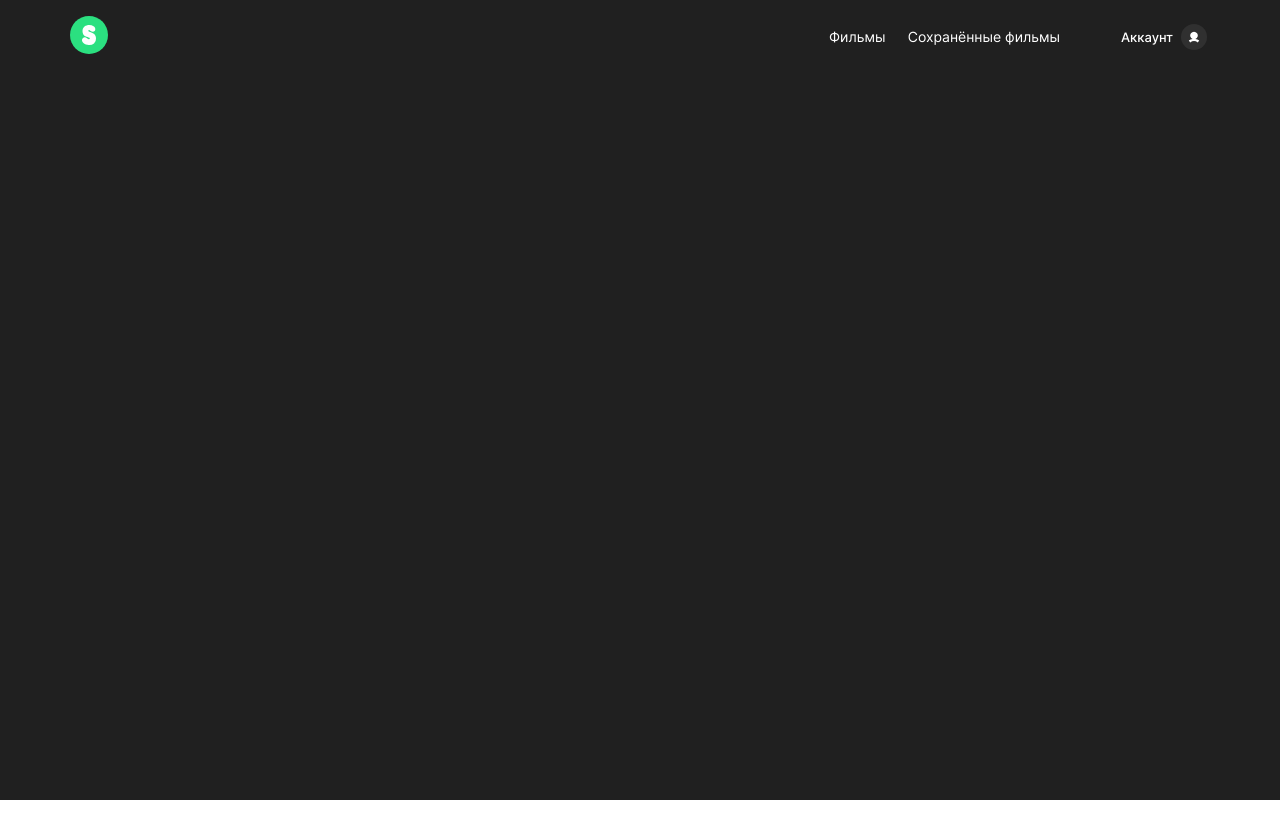
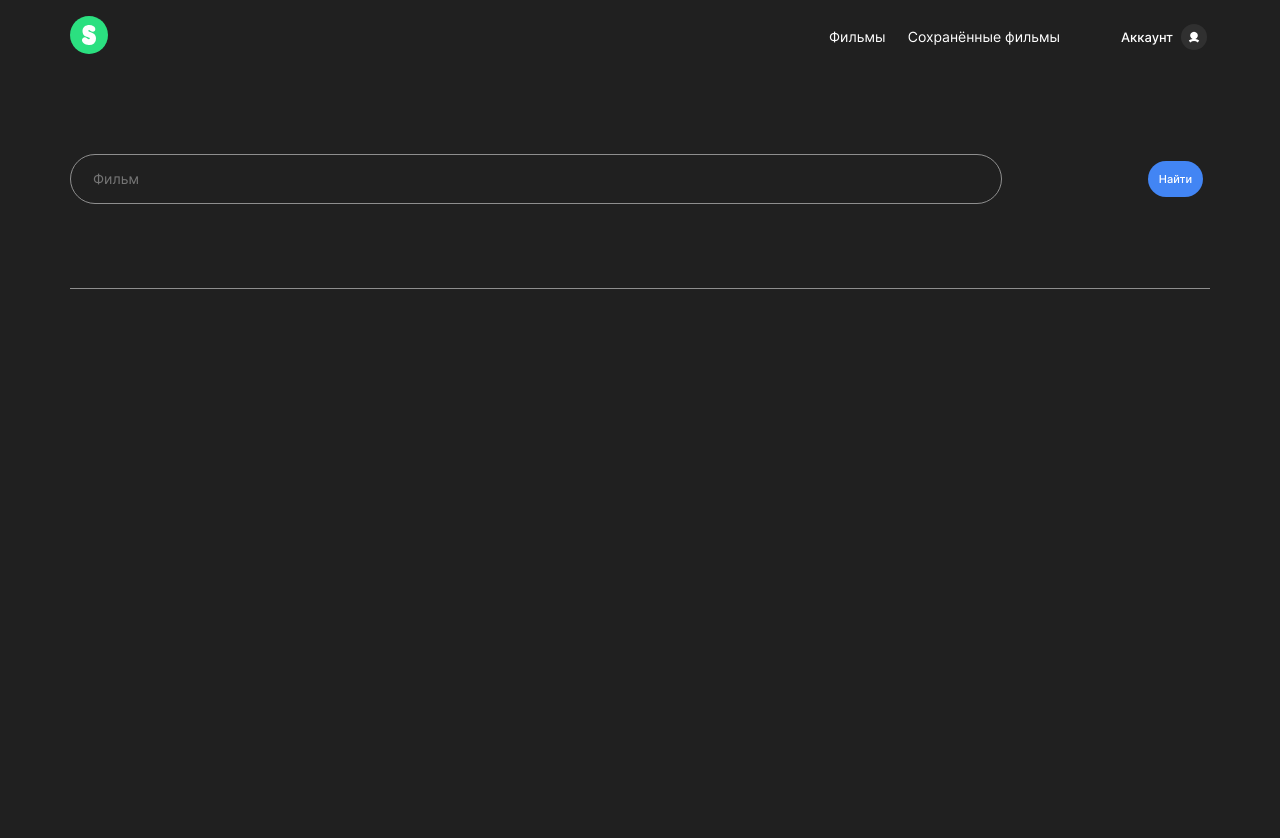
Before and after one commit to Michael2M-dot/movies-explorer-frontend, a React (Create React App) app: page /movies in a window 1280 px wide. Shown: the top 838 px of the page. Before the commit the page ends 800 px from the top, so only its background shows below. Built offline with nearby package versions, Linux system fonts and the light colour scheme.

Commit message:
feat: added markup and syles for SearchForm

```diff
--- a/src/base/vars.css
+++ b/src/base/vars.css
@@ -13,6 +13,7 @@
     --tx-white: #FFFFFF;
     --tx-red: #EE3465;
     --tx-gray: #8B8B8B;
+    --tx-gray-80: #8B8B8BCC;
     --tx-gray1: #A0A0A0;
     --tx-black: #000000;
     --tx-blue: #4285F4;
@@ -22,6 +23,7 @@
     --layout-white: #FFFFFF;
     --layuot-light-grey: #DADADA;
     --layout-dark-grey: #424242;
+    --layout-grey-80: #AAAAAACC;
 
     /*  thresholds  */
     --laptop-threshold: 1280px;
--- a/src/components/Movies/Movies.css
+++ b/src/components/Movies/Movies.css
@@ -0,0 +1,33 @@
+@import url('./SearchForm/SearchForm.css');
+@import url('./MoviesCard/MoviesCard.css');
+@import url('./MoviesCardList/MoviesCardList.css');
+@import url('./Preloader/Preloader.css');
+@import url('./FilterCheckbox/FilterCheckbox.css');
+
+.page_movies {
+  width: 100vw;
+  min-width: 320px;
+  max-width: 1280px;
+  height: 100vh;
+
+  margin: 0 auto;
+  padding: 0 70px;
+
+  box-sizing: border-box;
+
+  background: var(--bg-black-gray);
+
+  font-family: "Inter", Helvetica, sans-serif;
+}
+
+@media screen and (max-width: 1040px) {
+  .page_movies {
+    padding: 0 30px;
+  }
+}
+
+@media screen and (max-width: 767px) {
+  .page_movies {
+    padding: 0 10px;
+  }
+}
--- a/src/components/Movies/Movies.js
+++ b/src/components/Movies/Movies.js
@@ -1,9 +1,13 @@
 import React from 'react';
 import Header from '../Header/Header';
+import SearchForm from './SearchForm/SearchForm';
 
 const Movies = () => (
   <>
     <Header />
+    <div className='page_movies'>
+      <SearchForm />
+    </div>
   </>
 );
 
--- a/src/components/Movies/SearchForm/SearchForm.css
+++ b/src/components/Movies/SearchForm/SearchForm.css
@@ -0,0 +1,66 @@
+.search-form {
+  width: 100%;
+  min-width: 300px;
+  max-width: 1140px;
+
+  margin: 0 auto 10px;
+  padding: 80px 0 84px;
+
+  box-sizing: border-box;
+
+  display: flex;
+  flex-direction: row;
+  justify-content: space-between;
+  align-items: center;
+
+  border-bottom: 1px solid var(--layout-grey-80);
+}
+
+.search-form__input {
+  width: 100%;
+
+  margin: 0 auto;
+
+  position: relative;
+  display: block;
+}
+
+.search-form__textfield {
+  width: 100%;
+  max-width: 932px;
+  min-width: 300px;
+
+  box-sizing: border-box;
+  padding: 15px 22px;
+  border: 1.5px solid var(--layout-grey-80);
+  border-radius: 50px;
+
+  background: transparent;
+
+  font-family: "Inter", Helvetica, sans-serif;
+  font-weight: 400;
+  font-size: 14px;
+  line-height: 18px;
+  text-align: left;
+  color: var(--tx-gray-80);
+}
+
+.search-form__button {
+  margin: 0;
+  padding: 9px 11px;
+
+  position: absolute;
+  top:7px;
+  right:7px;
+
+  border: none;
+  border-radius: 48px;
+
+  background: var(--bg-blue);
+
+  font-weight: 500;
+  font-size: 11px;
+  line-height: 18px;
+  text-align: center;
+  color: var(--tx-white);
+}
--- a/src/components/Movies/SearchForm/SearchForm.js
+++ b/src/components/Movies/SearchForm/SearchForm.js
@@ -0,0 +1,21 @@
+import React from 'react';
+
+const SearchForm = (
+  onClick,
+) => (
+  <section className='search-form'>
+    <label className='search-form__input'>
+      <input
+        className='search-form__textfield'
+        placeholder='Фильм'
+      />
+      <button
+        className='search-form__button'
+        onClick={onClick}
+      >Найти</button>
+    </label>
+    <div className='search-form__toggle' />
+  </section>
+);
+
+export default SearchForm;
```
